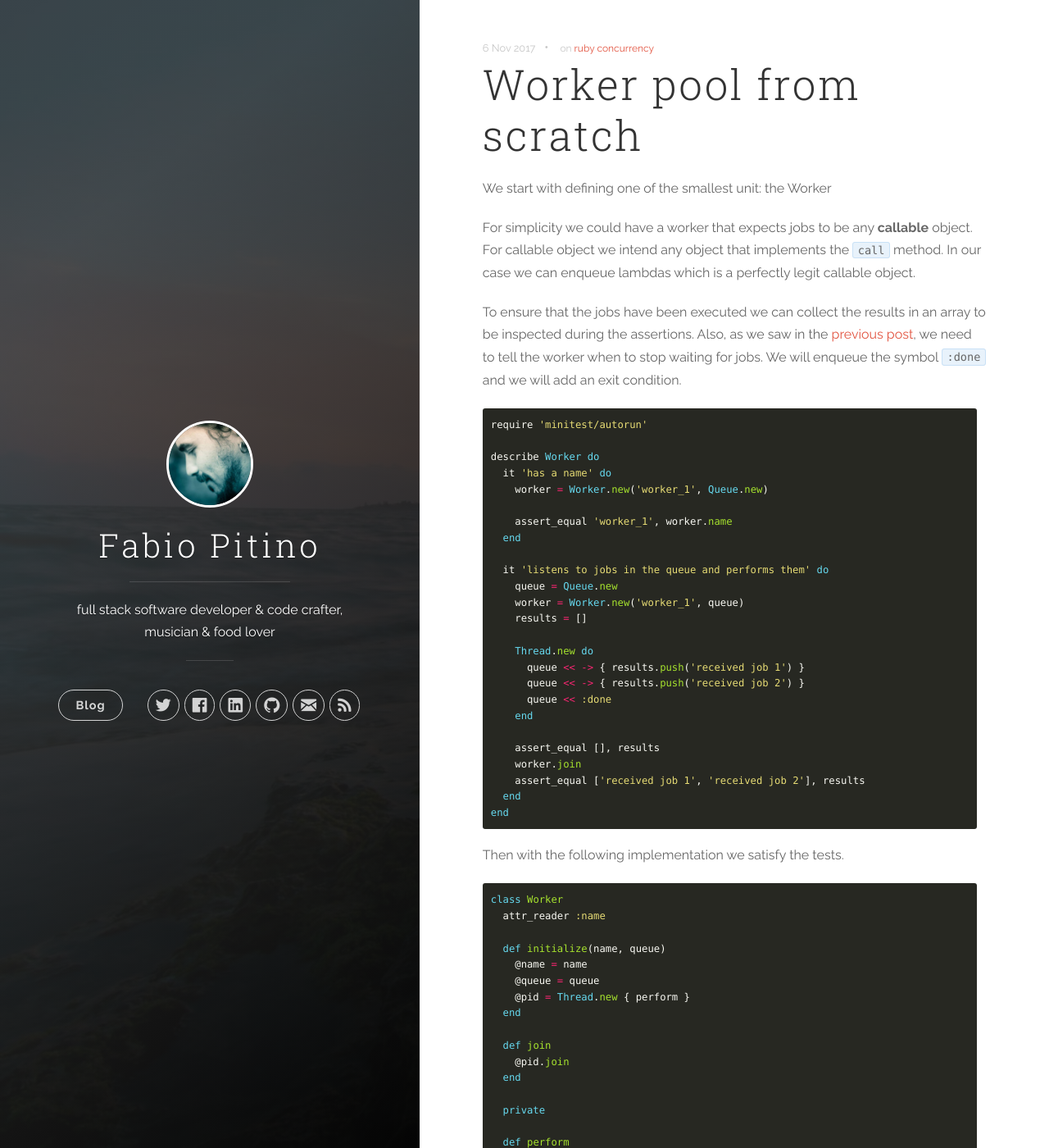
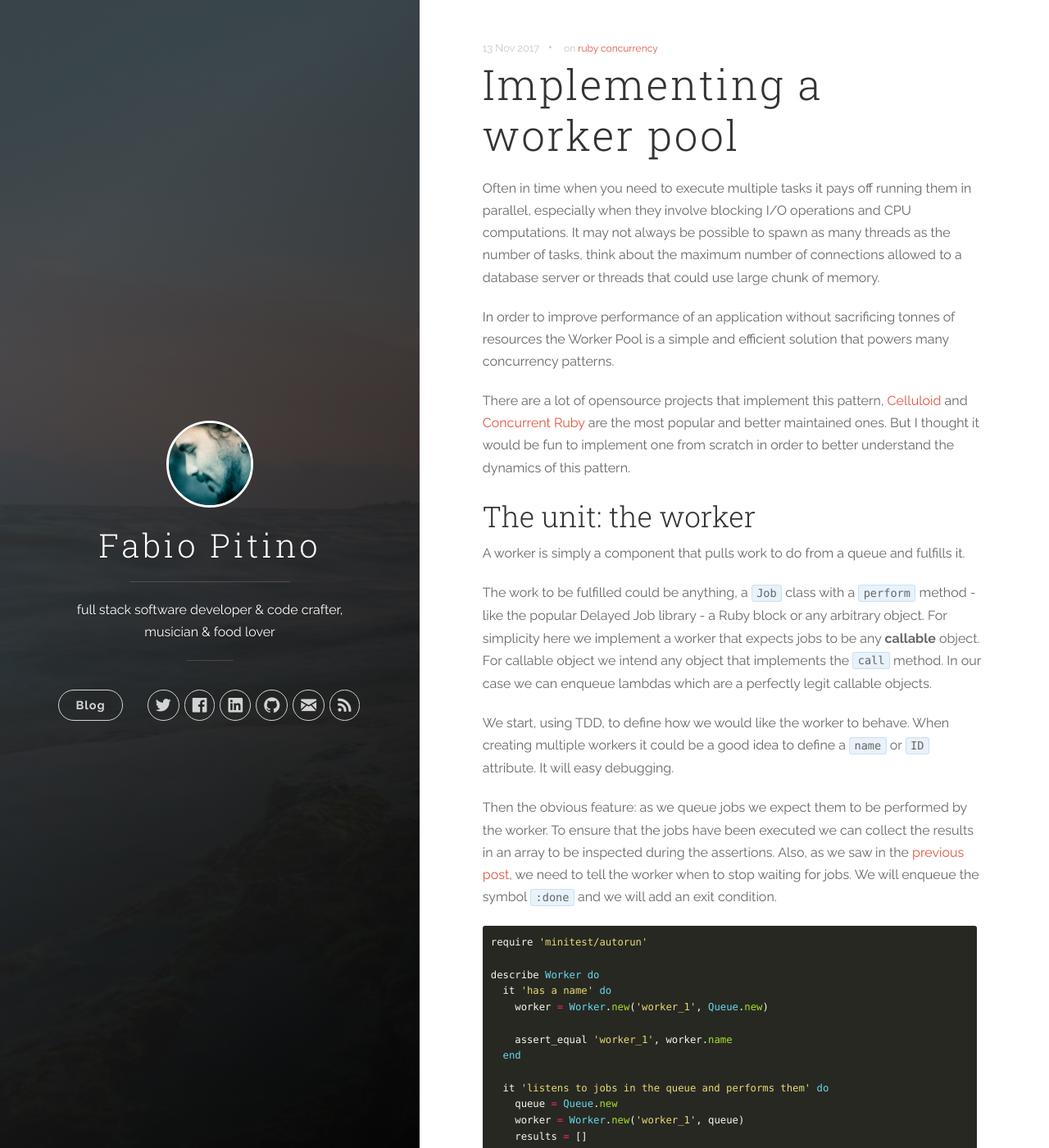
Before and after one commit to hspazio/hspazio.github.io, a Jekyll site: the page built from _posts/2017-11-06-ruby-concurrency-patterns-pool-of-workers.markdown, in a window 1280 px wide and 1400 px high. Shown: the whole window at 82% size. Built offline with Jekyll 4.4.1, drawn with Linux system fonts in a browser that asks for light colours; nearby versions of some CDN libraries; comment, search, counter and statistics services are not loaded; some of the changed text lies outside the part shown.

Commit message:
finish first part

```diff
--- a/_posts/2017-11-06-ruby-concurrency-patterns-pool-of-workers.markdown
+++ b/_posts/2017-11-06-ruby-concurrency-patterns-pool-of-workers.markdown
@@ -1,16 +1,27 @@
 ---
 layout: post
-title: "Worker pool from scratch"
-date: 2017-11-06
+title: "Implementing a worker pool"
+date: 2017-11-13
 tags: [ruby, concurrency]
 comments: true
 ---
 
-We start with defining one of the smallest unit: the Worker
+Often in time when you need to execute multiple tasks it pays off running them in parallel, especially when they involve blocking I/O operations and CPU computations.
+It may not always be possible to spawn as many threads as the number of tasks, think about the maximum number of connections allowed to a database server or threads that could use large chunk of memory.
 
-For simplicity we could have a worker that expects jobs to be any __callable__ object. For callable object we intend any object that implements the `call` method. In our case we can enqueue lambdas which is a perfectly legit callable object.
+In order to improve performance of an application without sacrificing tonnes of resources the Worker Pool is a simple and efficient solution that powers many concurrency patterns.
 
-To ensure that the jobs have been executed we can collect the results in an array to be inspected during the assertions. Also, as we saw in the [previous post][threads_and_queues], we need to tell the worker when to stop waiting for jobs. We will enqueue the symbol `:done` and we will add an exit condition.
+There are a lot of opensource projects that implement this pattern, [Celluloid][celluloid] and [Concurrent Ruby][concurrent_ruby] are the most popular and better maintained ones. But I thought it would be fun to implement one from scratch in order to better understand the dynamics of this pattern.
+
+## The unit: the worker
+
+A worker is simply a component that pulls work to do from a queue and fulfills it.
+
+The work to be fulfilled could be anything, a `Job` class with a `perform` method - like the popular Delayed Job library - a Ruby block or any arbitrary object. For simplicity here we implement a worker that expects jobs to be any __callable__ object. For callable object we intend any object that implements the `call` method. In our case we can enqueue lambdas which are a perfectly legit callable objects.
+
+We start, using TDD, to define how we would like the worker to behave. When creating multiple workers it could be a good idea to define a `name` or `ID` attribute. It will easy debugging.
+
+Then the obvious feature: as we queue jobs we expect them to be performed by the worker. To ensure that the jobs have been executed we can collect the results in an array to be inspected during the assertions. Also, as we saw in the [previous post][threads_and_queues], we need to tell the worker when to stop waiting for jobs. We will enqueue the symbol `:done` and we will add an exit condition.
 
 {% highlight ruby %}
 require 'minitest/autorun'
@@ -40,7 +51,7 @@
 end
 {% endhighlight %}
 
-Then with the following implementation we satisfy the tests.
+To satisfy the tests we create a `Worker` class that accepts a name and a queue to listen for jobs. Also, as we initialize the object we run it straight away so it starts to listen to jobs. This part is important when we have multiple workers sharing the same queue as if we start all the workers at once while the queue has already been populated we don't guarantee randomization for the jobs scheduling. This is one of the first caveats of building a worker pool. Make sure the workers are running before queuing the jobs.
 
 {% highlight ruby %}
 class Worker
@@ -62,7 +73,7 @@
     while (job = @queue.pop)
       break if job == :done
       job.call
-      puts "#{name} got #{job}"
+      puts "#{name} got #{job}" # only for debugging
     end
   end
 end
@@ -70,11 +81,11 @@
 
 When we initialize the Worker it creates a new Thread that iterates and through the queue and executes each job until it meets the exit condition. Then, with the `join` method we wait for the Worker to complete.
 
-We have successfully queued jobs to the worker but lets write another test to describe how to handle jobs from the queue.
+## Managing workers: the worker pool
 
-Now we can move up the abstraction layers and assemble multiple workers together. The Worker Pool will be a thin layer over an array of workers.
+Now we can move up the abstraction ladder and assemble multiple workers together that share the same queue. The worker pool can be a very thin layer on top of an array of workers.
 
-As usual we start by writing the tests. We will calculate the Fibonacci sequence (link to wikipedia) by delegating the calculations to a Worker Pool.
+As usual we start by writing the tests first. We'll use the [Fibonacci sequence][fibonacci_wikipedia] so we can let the worker pool churning the calculations.
 
 {% highlight ruby %}
 describe WorkerPool do
@@ -103,7 +114,9 @@
 end
 {% endhighlight %}
 
-Where we define `fib` as:
+In the test above we defined a `WorkerPool` that initializes 10 workers and we queued 30 lambas to it. Once each lamba is executed by a worker it pushes the result of `fib` to a Hash which is asserted at the end. Then we tell the pool that no more work will be queued and we wait for the workers to fully process the queue.
+
+And for the sake of completeness we define `fib` as below:
 
 {% highlight ruby %}
 def fib(n)
@@ -111,7 +124,7 @@
 end
 {% endhighlight %}
 
-Describe the test code here...
+Now we can satisfy the test. Notice the method `<<`, as we signal that no more jobs are queued, the WorkerPool in turn will signal each worker. Otherwise, a job is put into the queue.
 
 {% highlight ruby %}
 class WorkerPool
@@ -136,7 +149,7 @@
 end
 {% endhighlight %}
 
-When running the tests we can see that they are all passing but especially that the system schedules the threads without any particular order. So, it is not guaranteed that `worker_0` will pick the first job.
+When running the tests we can see that they are all passing and the system schedules the threads without any particular order. So, it is not guaranteed that `worker_0` will take the first job.
 
 {% highlight ruby %}
 worker_1 got #<Proc:0x007fc35a132d18@worker_pool_2.rb:40 (lambda)>
@@ -156,7 +169,9 @@
 worker_0 got #<Proc:0x007fc35a1306f8@worker_pool_2.rb:89 (lambda)>
 {% endhighlight %}
 
-## Improvements
+That's really it! This is a simple and at the same time flexible implementation that can help you boost parts of the code base that perform large I/O operations.
+
+## Further improvements
 
 The implementation of the WorkerPool above has a slight bug. If we have a producer that will continuously create jobs and running the jobs is a much slower process that creating them we would have made the Workers be the bottleneck with the risk that they would not be able to catch up. On production more and more jobs would be pushed to the queue until the interpreter runs out of memory.
 
@@ -299,3 +314,6 @@
 {% endhighlight %}
 
 [threads_and_queues]: /2017/ruby-threads-and-queues
+[celluloid]: https://github.com/celluloid/celluloid
+[concurrent_ruby]: https://github.com/ruby-concurrency/concurrent-ruby
+[fibonacci_wikipedia]: https://en.wikipedia.org/wiki/Fibonacci_number
```
